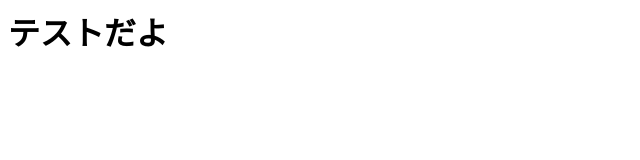
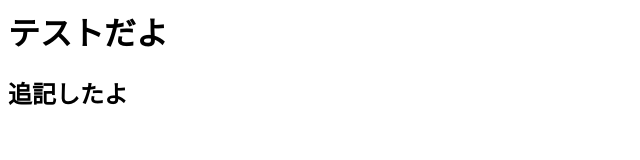
Before and after one commit to simplecygnus/git_tutorial, a plain HTML site: page index.html in a window 1280 px wide. Shown: the whole page, without its empty margins (0-640 px from the left). Drawn offline with Linux system fonts and the light colour scheme.

Commit message:
「追記したよ」を追加しました

```diff
--- a/index.html
+++ b/index.html
@@ -1 +1,2 @@
 <h1>テストだよ</h1>
+<h2>追記したよ</h2>
```
